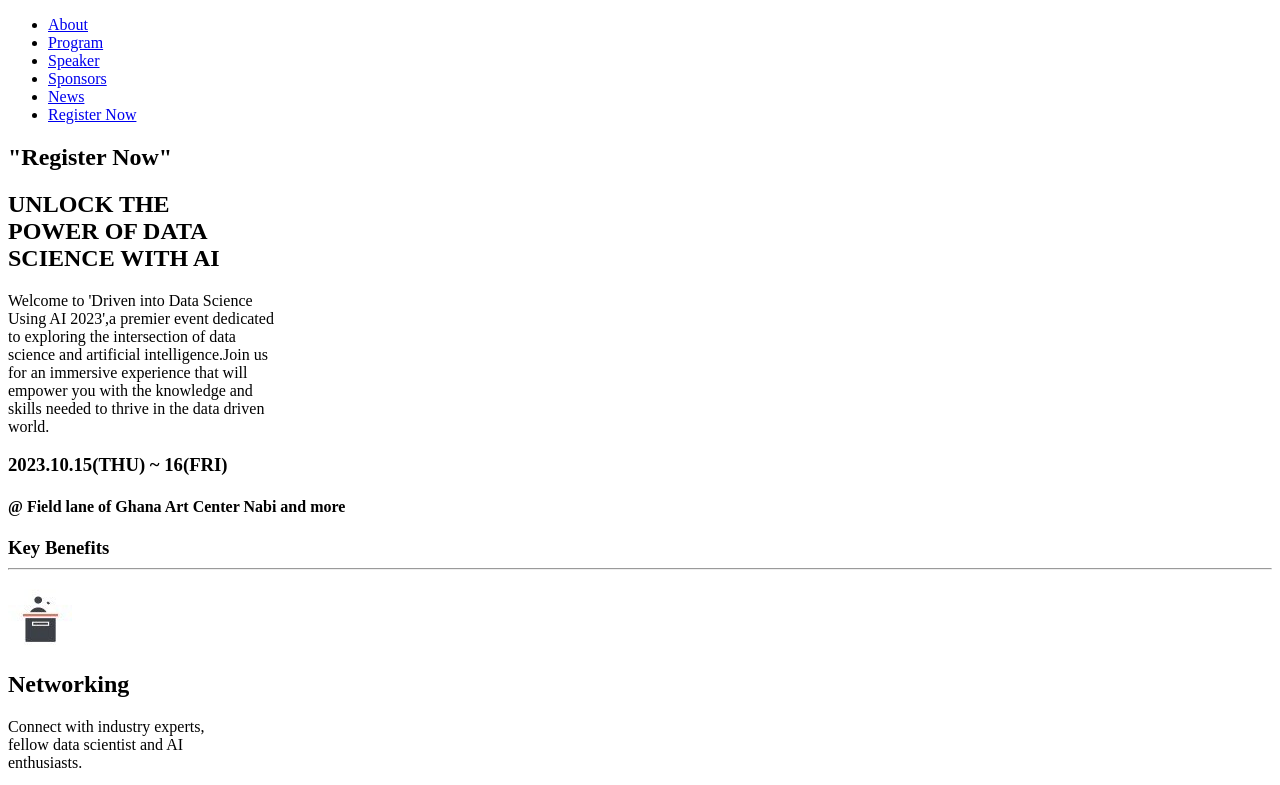
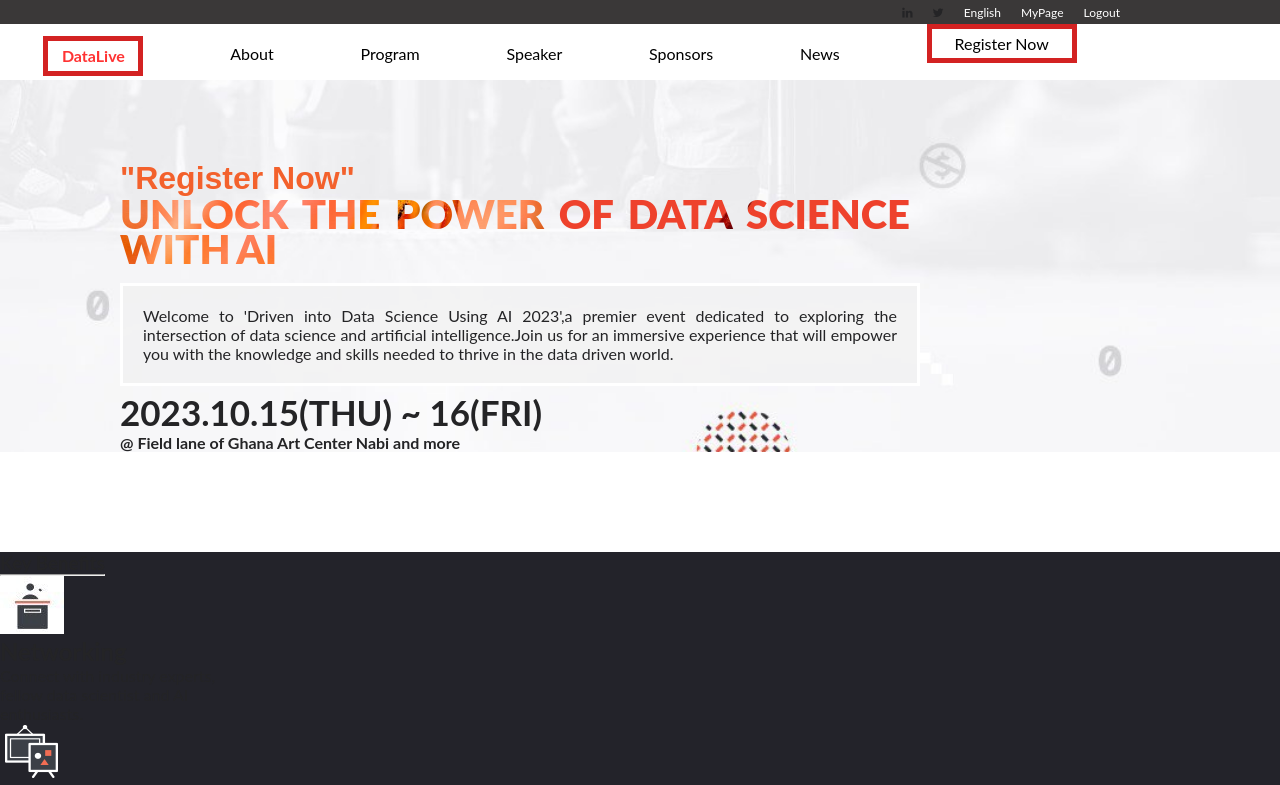
Before and after one commit to Mabella29/testn, a plain HTML site: page index.html in a window 1280 px wide. Shown: the top 785 px of the page. Drawn offline with Linux system fonts and the light colour scheme.

Commit message:
desktop version

```diff
--- a/index.html
+++ b/index.html
@@ -9,6 +9,16 @@
 </head>
 <body>
     <header>
+        <div class="header">
+            <ul class="links">
+                <li><a href="#"><i class="fa fa-linkedin" aria-hidden="true"></i></a></li>
+                <li><a href="#"><i class="fa fa-twitter" aria-hidden="true"></i></a></li>
+                <li><a href="#">English</a></li>
+                <li><a href="#">MyPage</a></li>
+                <li><a href="#">Logout</a></li>
+            </ul>
+
+        </div>
         <nav class="nav-bar">
             <div class="hamburger">
                 <span class="bars hamburger-bars"></span>
@@ -16,12 +26,13 @@
                 <span class="bars hamburger-bars"></span>
             </div>
             <ul class="menu">
+                <h4>DataLive</h4>
               <li><a href="#">About</a></li>
               <li><a href="#">Program</a></li>
               <li><a href="#">Speaker</a></li>
               <li><a href="#">Sponsors</a></li>
               <li><a href="#">News</a></li>
-              <li><a href="#">Register Now</a></li>
+              <li class="last"><a href="#">Register Now</a></li>
            </ul>
         </nav>
     </header>
@@ -29,11 +40,13 @@
 
         <div class="content1">
          <h2>"Register Now"</h2>
-         <h1>UNLOCK THE </br> POWER OF DATA</br>SCIENCE WITH AI</h1>
-         <p>Welcome to 'Driven into Data Science</br> Using AI 2023',a premier event dedicated</br>
-            to exploring the intersection of data</br>science and artificial intelligence.Join us<br/>
-            for an immersive experience that will<br/>empower you with the knowledge and<br/>
-            skills needed to thrive in the data driven<br/> world.
+         <h1>UNLOCK THE POWER OF DATA SCIENCE
+             WITH AI
+         </h1>
+         <p>Welcome to 'Driven into Data Science Using AI 2023',a
+            premier event dedicated to exploring the intersection of
+            data science and artificial intelligence.Join us for an immersive experience that will
+            empower you with the knowledge and skills needed to thrive in the data driven world.
          </p>
 
         </div>
--- a/style.css
+++ b/style.css
@@ -1,10 +1,156 @@
+* {
+    box-sizing: border-box;
+    margin: 0;
+    padding: 0;
+    font-family: "Lato", sans-serif;
+    color: #242426;
+}
+
+html {
+    scroll-behavior: smooth;
+}
+
+body {
+    width: 100%;
+}
+
+header {
+    width: 100vw;
+    height: 5rem;
+    position: relative;
+    z-index: 1;
+  }
+
+.header {
+    height: 30%;
+    background-color: #3a3838;
+}
+
+.links {
+    height: 100%;
+    gap: 20px;
+}
+
+li {
+    list-style: none;
+    display: flex;
+    justify-content: center;
+    align-items: center;
+  }
+
+.links li a {
+    text-decoration: none;
+    color: #fff;
+    font-size: 12px;
+}
+
+ul {
+    display: flex;
+    flex-direction: row;
+    justify-content: flex-end;
+    align-items: center;
+    margin-right: 12.5%;
+  }
+
+.menu {
+    display: flex;
+    flex-direction: row;
+    justify-content: space-around;
+}
+
+.menu li {
+    list-style: none;
+}
+
+.menu li a {
+     text-decoration: none;
+     color: #000;
+}
+
+.menu h4 {
+     color: rgb(255, 51, 51);
+     border: 5px solid rgb(211, 34, 34);
+     height: 40px;
+     width: 100px;
+     text-align: center;
+     padding: 5px;
+     margin-top: 5px;
+}
+
+.last {
+    border: 5px solid rgb(211, 34, 34);
+    height: px;
+    width: 150px;
+    text-align: center;
+    padding: 5px;
+    margin-bottom: 20px;
+}
+
+.last a {
+    color: rgb(252, 49, 49);
+}
+
+.hero_section {
+    display: flex;
+    flex-direction: column;
+    text-align: justify;
+    padding-left: 120px;
+    gap: 5px;
+    background: url(/images/background.jpg);
+    background-size: cover;
+    background-repeat:repeat;
+    padding-top: 80px;
+}
+
+.content1 h2{
+    color: rgb(243, 97, 44);
+    font-size: 2rem;
+    font-family: Arial, Helvetica, sans-serif;
+}
+
+.content1 h1 {
+    display: block;
+    font-size: 2.5rem;
+    line-height: 35px;
+    font-weight: 900;
+    word-spacing: -2px;
+    text-transform: uppercase;
+    font-family:'Lato',Verdana, Tahoma, sans-serif;
+    margin: 0;
+    background: url(/images/text-bg.jpg) 50% 50%;
+    background-size: cover;
+    background-repeat: no-repeat;
+    -webkit-text-fill-color: transparent;
+    -webkit-background-clip: text;
+    width: 790px;
+}
+
+.content1 p {
+    background-color: rgba(242, 242, 242, 0.815);
+    margin-top: 16px;
+    display: flex;
+    justify-content: flex-start;
+    align-items: center;
+    padding: 20px;
+    border: 3px solid #fff;
+    width: 800px;
+}
+
+.venue h3 {
+    font-size: 35px;
+}
+
+.benefits {
+    margin-top: 100px;
+    background-color: #23232a;
+}
+
+.content2 {
+    display: flex;
+    flex-direction: row;
+}
+
 @media screen and (max-width: 1024px) {
-    * {
-        box-sizing: border-box;
-        margin: 0;
-        padding: 0;
-    }
-
     body {
         color: black;
         background-color: rgb(252, 250, 248);
@@ -20,15 +166,21 @@
         background: url(/images/background.jpg);
     }
 
+    .header {
+        display: none;
+    }
+
     .nav-bar {
         display: flex;
         align-items: center;
     }
 
     .hero_section {
+        margin-top: 0;
         background: url(/images/background.jpg);
         background-size: cover;
         background-repeat: no-repeat;
+        padding-left: 10px;
     }
 
     h2{
@@ -38,9 +190,12 @@
     }
 
     h1{
-        font-size: 2.3rem;
+        display: flex;
+        flex-wrap: wrap;
+        word-spacing: -2px;
+        font-size: 2.5rem;
         line-height: 1;
-        font-weight: 700;
+        font-weight: 750;
         text-transform: uppercase;
         font-family: 'Lato', sans-serif;
         margin: 0;
@@ -49,11 +204,6 @@
         -webkit-text-fill-color: transparent;
         -webkit-background-clip: text;
     }
-
-    .content1 h2,h1 {
-        margin-left: 20px;
-    }
-
 
     .hamburger {
         display: flex;
@@ -95,13 +245,13 @@
     .content1 p {
         background-color: rgb(244, 241, 239);
         font-size: 1rem;
-        margin-left: 40px;
+        margin-left: 0px;
         margin-top: 30px;
         border: 3px solid #fff;
     }
 
     .venue {
-        margin-left: 25px;
+        margin-left:0px;
     }
     .venue h3 {
         color: #333;
@@ -122,7 +272,7 @@
         flex-direction: column;
         margin-top: 30px;
         margin-bottom: 100px;
-        background-color: #242426;
+        background-color: #23232a;
         color: white;
     }
     .function {
@@ -154,6 +304,7 @@
     .content2 h3 {
         text-align: center;
         margin-top: 50px;
+        color: #fff;
     }
 
     .content2 hr {
@@ -170,6 +321,7 @@
     span a {
         font-size: 18px;
         display: flex;
+        color: #fff;
         padding-left: 100px;
         text-decoration: underline;
         text-align: center;
```
